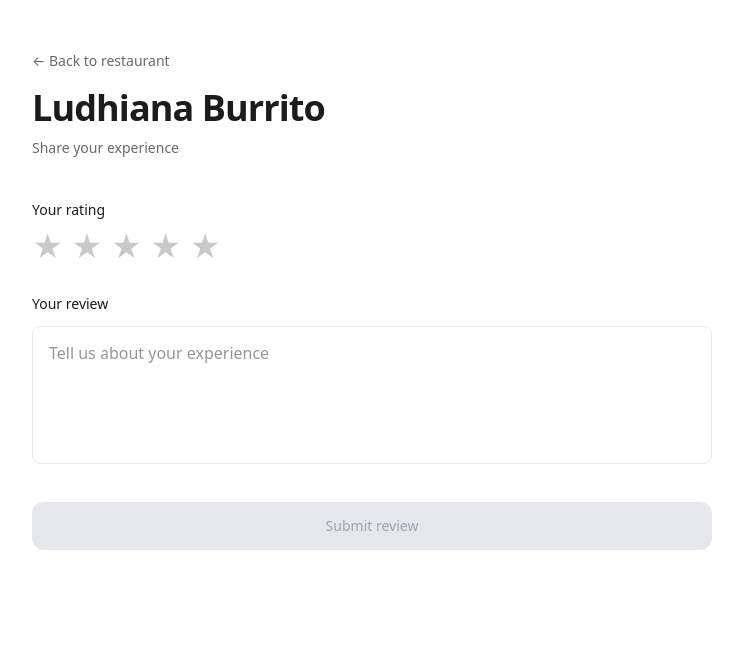
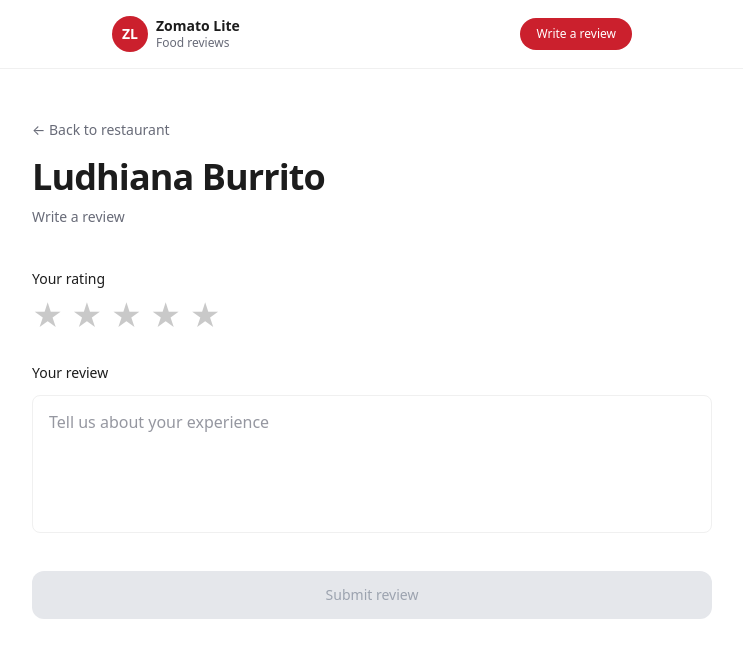
Before and after one commit to Dreaminvestor007/Zomato-lite-review-app-demo, a Next.js app: page /review/1 in a window 1280 px wide. Shown: the top 658 px of the page, without its empty margins (268-1011 px from the left). Built offline with nearby package versions, Linux system fonts and the light colour scheme; no server answers; the database is empty.

Commit message:
Add Zomato-style header and tighten spacing

```diff
--- a/app/layout.tsx
+++ b/app/layout.tsx
@@ -1,9 +1,10 @@
 import type { Metadata } from "next";
 import "./globals.css";
+import SiteHeader from "@/components/site-header";
 
 export const metadata: Metadata = {
-  title: "Zomato Lite",
-  description: "Ludhiana Burrito reviews.",
+  title: "Zomato Lite | Ludhiana Burrito",
+  description: "Write and read reviews for Ludhiana Burrito.",
 };
 
 export default function RootLayout({
@@ -11,7 +12,10 @@ export default function RootLayout({
 }: Readonly<{ children: React.ReactNode }>) {
   return (
     <html lang="en">
-      <body className="font-sans">{children}</body>
+      <body className="font-sans">
+        <SiteHeader />
+        {children}
+      </body>
     </html>
   );
 }
--- a/app/restaurant/[id]/page.tsx
+++ b/app/restaurant/[id]/page.tsx
@@ -89,11 +89,11 @@ export default function RestaurantPage() {
   return (
     <main className="min-h-screen bg-white px-5 py-8 text-ink sm:py-12">
       <div className="mx-auto w-full max-w-[680px]">
-        <header className="mb-6">
-          <p className="text-xs font-semibold uppercase tracking-[0.3em] text-zred">
-            ZOMATO LITE
+        <header className="mb-6 border-b border-line pb-6">
+          <p className="text-xs font-bold uppercase tracking-[0.4em] text-zred">
+            ZOMATO
           </p>
-          <h1 className="mt-2 text-3xl font-semibold leading-tight tracking-tight sm:text-4xl">
+          <h1 className="mt-2 text-3xl font-bold leading-tight tracking-tight sm:text-4xl">
             {restaurant.name}
           </h1>
           <p className="mt-2 text-sm text-muted">
@@ -110,23 +110,23 @@ export default function RestaurantPage() {
           </section>
         ) : (
           <>
-            <section className="mb-8 flex items-center gap-4 rounded-2xl border border-line bg-white px-5 py-4 shadow-sm">
-              <div className="flex h-12 items-center rounded-lg bg-zgreen px-3 text-lg font-semibold text-white">
+            <section className="mb-8 flex items-center gap-4 rounded-lg border border-line bg-white px-5 py-4">
+              <div className="flex h-10 items-center rounded bg-zgreen px-2.5 text-base font-semibold text-white">
                 {restaurant.averageRating} ★
               </div>
               <div>
-                <p className="text-sm font-medium text-ink">Dining Rating</p>
-                <p className="text-sm text-muted">
+                <p className="text-sm font-semibold text-ink">Dining Rating</p>
+                <p className="text-xs text-muted">
                   {restaurant.totalReviews} {restaurant.totalReviews === 1 ? "review" : "reviews"}
                 </p>
               </div>
             </section>
 
             {restaurant.latestReview && (
-              <section className="mb-6 rounded-2xl border border-line bg-white p-5 shadow-sm">
+              <section className="mb-6 rounded-lg border border-line bg-white p-5">
                 <div className="mb-3 flex items-center justify-between">
                   <p className="text-sm font-semibold">Latest review</p>
-                  <span className="rounded-md bg-zgreen px-2 py-1 text-xs font-medium text-white">
+                  <span className="rounded bg-zgreen px-2 py-0.5 text-xs font-semibold text-white">
                     {restaurant.latestReview.rating} ★
                   </span>
                 </div>
@@ -141,12 +141,12 @@ export default function RestaurantPage() {
 
             {restaurant.reviews.length > 0 && (
               <section className="mb-8">
-                <h2 className="mb-3 text-base font-semibold">All reviews</h2>
-                <div className="space-y-4">
+                <h2 className="mb-3 text-base font-semibold">Reviews</h2>
+                <div className="divide-y divide-line rounded-lg border border-line bg-white">
                   {restaurant.reviews.map((review) => (
-                    <article key={review.id} className="rounded-2xl border border-line bg-white p-5 shadow-sm">
+                    <article key={review.id} className="p-5">
                       <div className="mb-2 flex items-center justify-between">
-                        <span className="rounded-md bg-zgreen px-2 py-1 text-xs font-medium text-white">
+                        <span className="rounded bg-zgreen px-2 py-0.5 text-xs font-semibold text-white">
                           {review.rating} ★
                         </span>
                         <ReviewDate value={review.createdAt} />
@@ -161,9 +161,9 @@ export default function RestaurantPage() {
         )}
 
         <Link
-              href={`/review/${id}`}
-              className="mt-10 inline-flex rounded-xl bg-accent px-5 py-3.5 text-sm font-medium text-white transition-opacity hover:opacity-90"
-            >
+          href={`/review/${id}`}
+          className="inline-flex w-full justify-center rounded bg-zred px-6 py-2.5 text-sm font-semibold text-white transition hover:bg-[#a71d27] sm:w-auto"
+        >
           Add a review
         </Link>
       </div>
--- a/app/review/[restaurantId]/page.tsx
+++ b/app/review/[restaurantId]/page.tsx
@@ -86,11 +86,11 @@ export default function ReviewPage() {
           ← Back to restaurant
         </Link>
 
-        <h1 className="mt-4 text-3xl font-semibold leading-tight tracking-tight sm:text-4xl">
+        <h1 className="mt-4 text-3xl font-bold leading-tight tracking-tight sm:text-4xl">
           {restaurantName ?? "Ludhiana Burrito"}
         </h1>
         <p className="mt-2 text-sm leading-6 text-muted">
-          Share your experience
+          Write a review
         </p>
 
         <form onSubmit={handleSubmit} className="mt-10 space-y-8">
--- /dev/null
+++ b/components/site-header.tsx
@@ -0,0 +1,25 @@
+import Link from "next/link";
+
+export default function SiteHeader() {
+  return (
+    <header className="sticky top-0 z-10 bg-paper/95 backdrop-blur border-b border-line">
+      <div className="mx-auto flex w-full max-w-[560px] items-center justify-between px-5 py-4">
+        <Link href="/restaurant/1" className="flex items-center gap-2">
+          <div className="flex h-9 w-9 items-center justify-center rounded-full bg-accent text-white">
+            <span className="text-sm font-semibold">ZL</span>
+          </div>
+          <div>
+            <p className="text-sm font-semibold leading-none">Zomato Lite</p>
+            <p className="mt-1 text-xs text-muted leading-none">Food reviews</p>
+          </div>
+        </Link>
+        <Link
+          href="/review/1"
+          className="rounded-full bg-accent px-4 py-2 text-xs font-medium text-white transition-opacity hover:opacity-90"
+        >
+          Write a review
+        </Link>
+      </div>
+    </header>
+  );
+}
--- a/tailwind.config.ts
+++ b/tailwind.config.ts
@@ -10,11 +10,11 @@ export default {
       colors: {
         paper: "#ffffff",
         ink: "#1c1c1c",
-        muted: "#696969",
-        line: "#e8e8e8",
-        accent: "#E23744",
-        accentSoft: "#fef2f2",
-        zred: "#E23744",
+        muted: "#686b78",
+        line: "#f0f0f0",
+        accent: "#cb202d",
+        accentSoft: "#fdecee",
+        zred: "#cb202d",
         zorange: "#f4a261",
         zgreen: "#24963f",
       },
```
Also changed, not shown: 1 other file (tests, documents, lock files or other folders).
